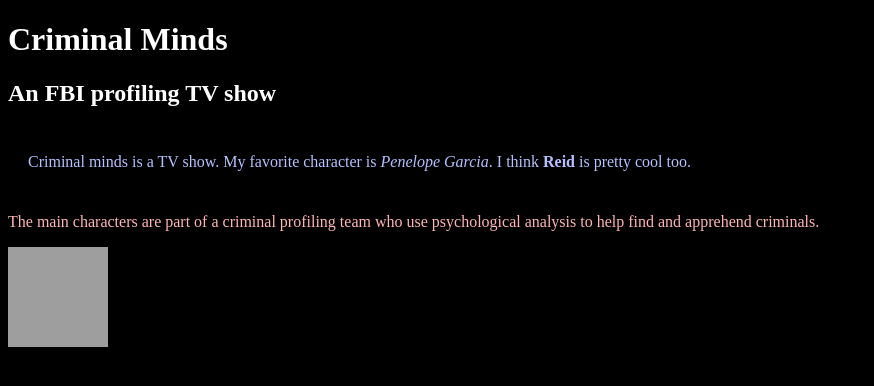
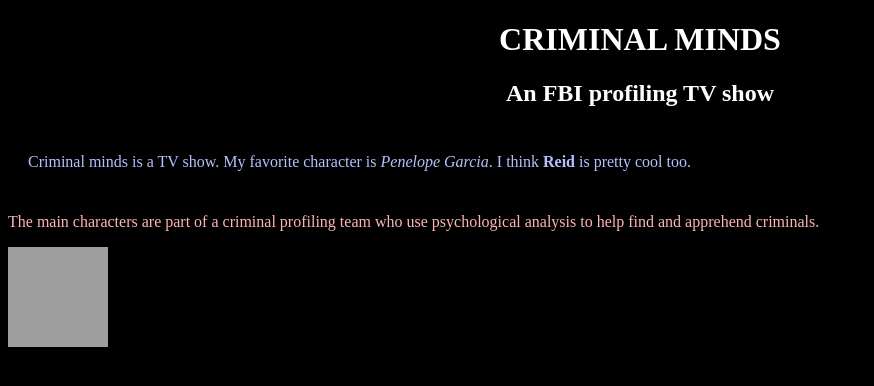
Before and after one commit to parul-sadasivuni/parul-sadasivuni.github.io, a plain HTML site: page index.html in a window 1280 px wide. Shown: the whole page, without its empty margins (0-874 px from the left). Drawn offline with Linux system fonts and the light colour scheme; grey boxes are pictures that could not be loaded.

Commit message:
Update index.html

```diff
--- a/index.html
+++ b/index.html
@@ -9,11 +9,11 @@
   </head>
 
   <body>
-   <h1>
+   <h1 id = "h1">
      Criminal Minds
     </h1>
 
-    <h2>
+    <h2 id = "h2">
       An FBI profiling TV show
     </h2>
 
```
